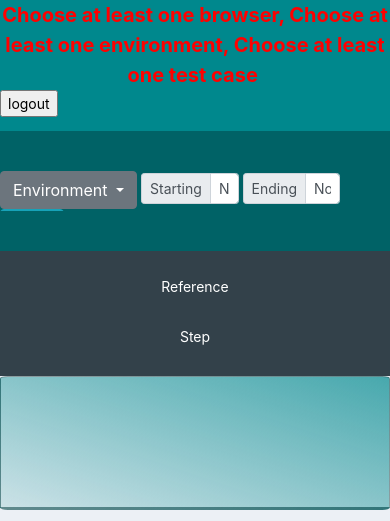
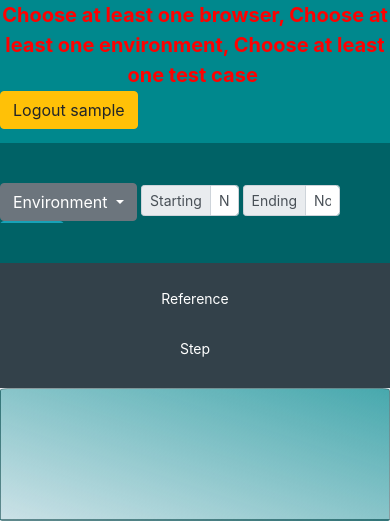
Before and after one commit to bhecquet/seleniumRobot-server, a Django app: page /snapshot/compare/1/ in a window 390 px wide. Shown: the top 521 px of the page. Run offline with Django 3.2, Linux system fonts and the light colour scheme; the visitor is signed in with stand-in values (Sample User, id 1); data comes from the database, SQL or seed files in the repository; some libraries are stand-ins or nearby versions.

Commit message:
issue #75: show connected user

```diff
--- a/snapshotServer/templates/snapshotServer/base.html
+++ b/snapshotServer/templates/snapshotServer/base.html
@@ -7,16 +7,14 @@
 	</head>
 	<body>
 		<div class="row">
-			<div class="col-sm-11" style="background-color:#00888d">
+			<div class="col-sm-10" style="background-color:#00888d">
 				<div id="error">{{ error }}&nbsp;</div>
 			</div>
-			<div class="col-sm-1" style="background-color:#00888d">
+			<div class="col-sm-2" style="background-color:#00888d">
 				{% if user.is_authenticated %}
 					<form action="{% url 'oidc_logout' %}" method="post">{% csrf_token %}
-				       <input type="submit" value="logout">
+				       <input type="submit" value="Logout {{ user.username }}" class="btn btn-warning">
 				    </form>
-				{% else %}
-					Anonymous
 				{% endif %}
 			</div>
 		</div>
```
